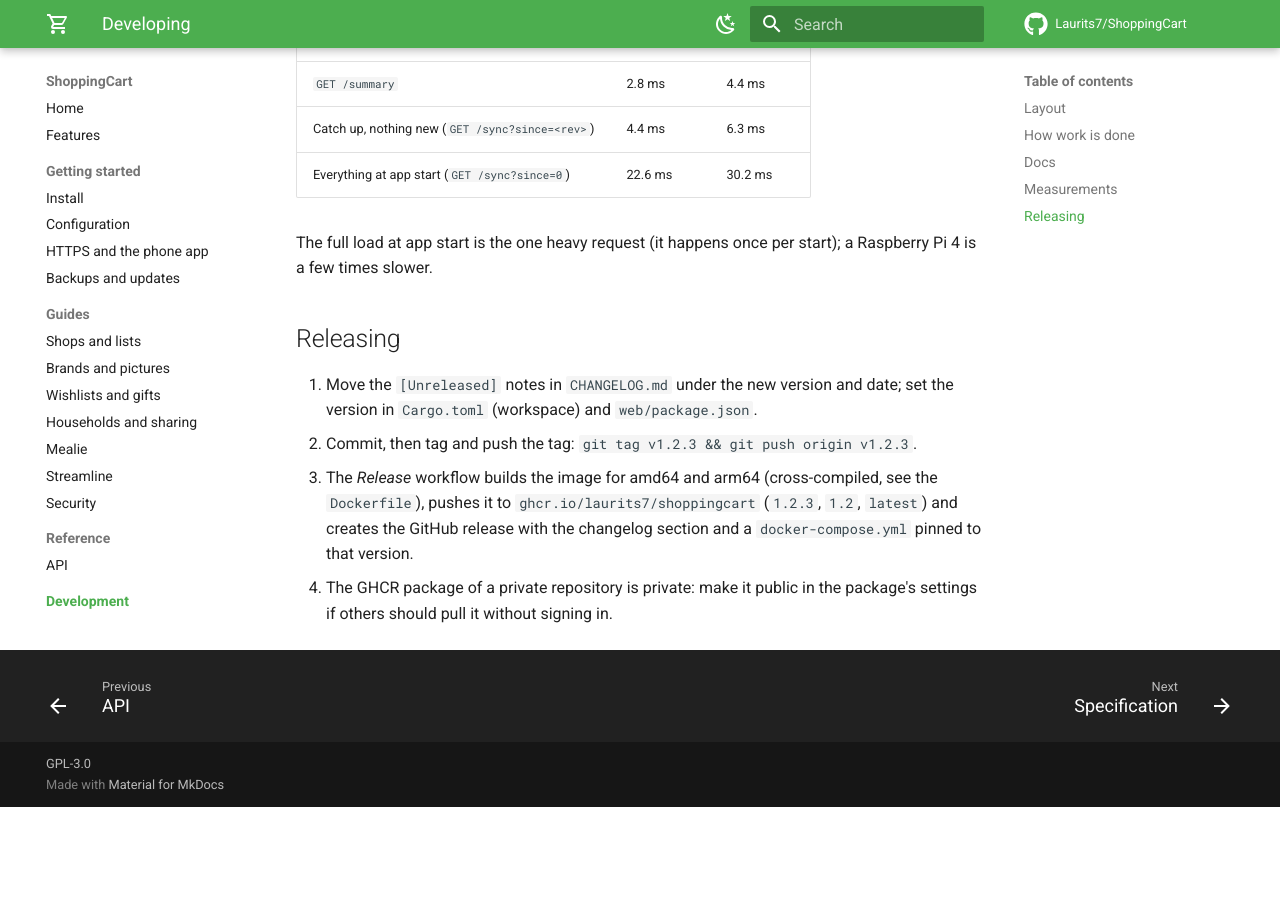
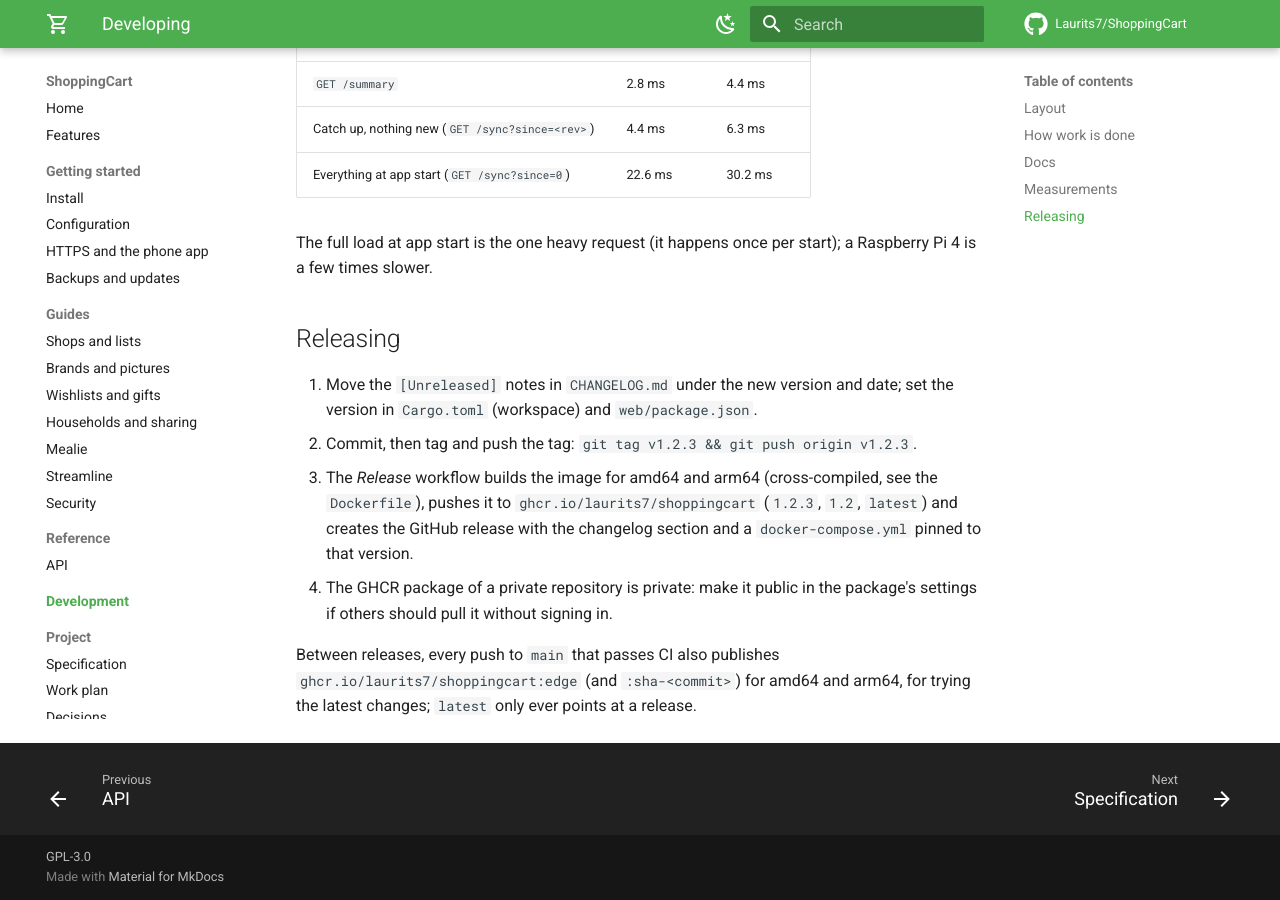
Before and after one commit to Laurits7/ShoppingCart, an MkDocs documentation site: the page built from docs/development/index.md, in a window 1280 px wide and 900 px high, scrolled down 1495 px. Built offline with MkDocs 1.6.1 and Material for MkDocs 9.7.7, drawn with Linux system fonts in a browser that asks for light colours; comment, search, counter and statistics services are not loaded; before the commit the page ends 2302 px from its top, so only the background shows below that.

Commit message:
CI: publish an edge image to GHCR from main
Every push to main that passes the checks builds amd64 and arm64 and pushes
ghcr.io/laurits7/shoppingcart:edge and :sha-<commit>; latest stays release-only.

Co-Authored-By: Claude Opus 5.5 <noreply@anthropic.com>

```diff
--- a/docs/development/index.md
+++ b/docs/development/index.md
@@ -64,3 +64,7 @@ Pi 4 is a few times slower.
    that version.
 4. The GHCR package of a private repository is private: make it public in the package's
    settings if others should pull it without signing in.
+
+Between releases, every push to `main` that passes CI also publishes
+`ghcr.io/laurits7/shoppingcart:edge` (and `:sha-<commit>`) for amd64 and arm64, for trying the
+latest changes; `latest` only ever points at a release.
```
Also changed, not shown: 1 other file.
